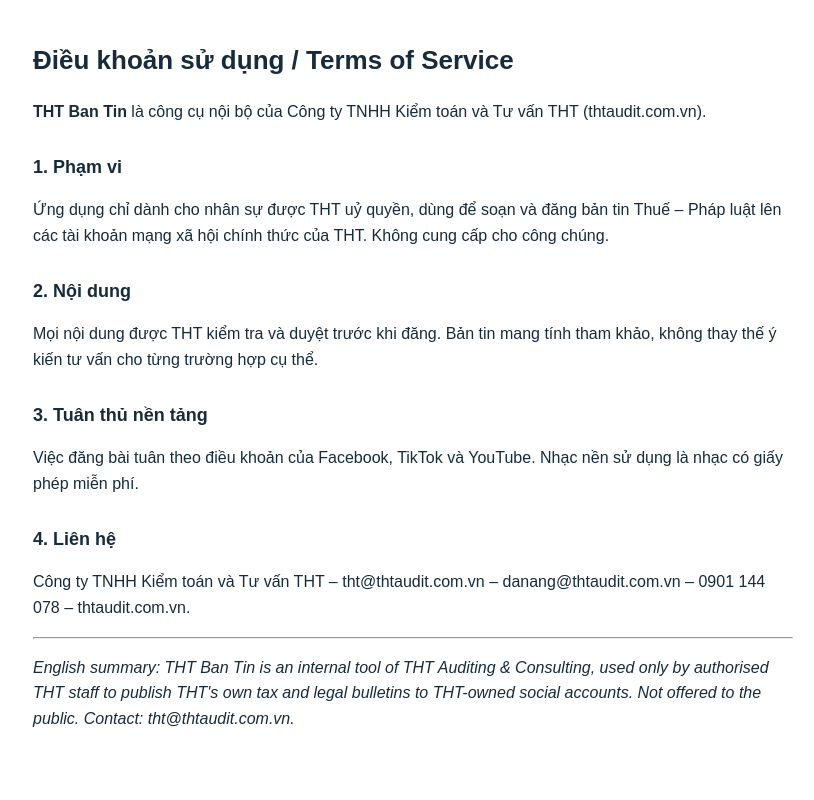
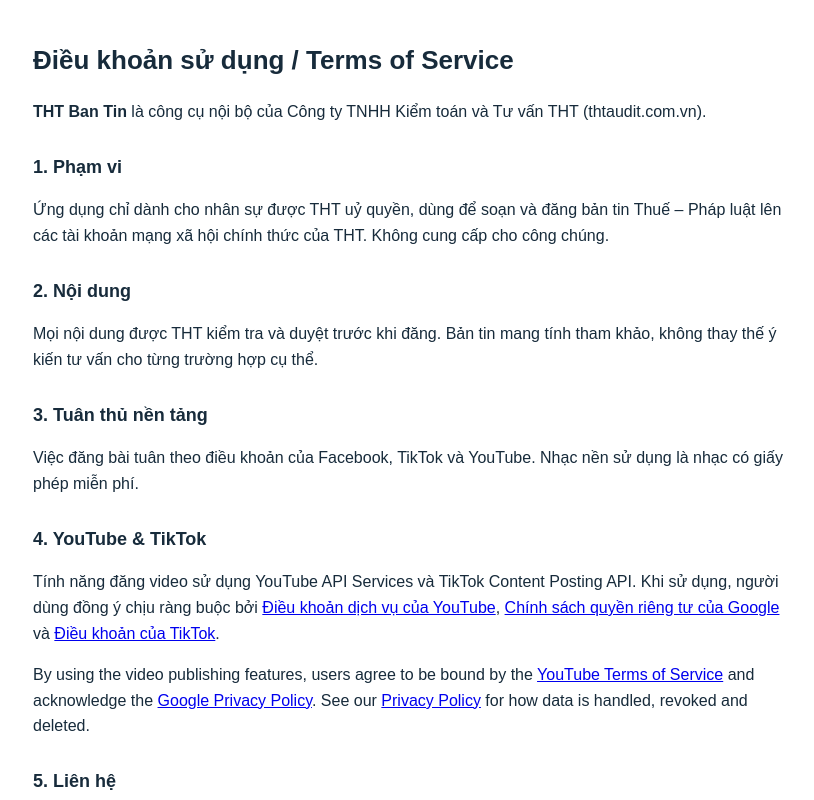
Before and after one commit to anhvncpa/tht-bantin, a plain HTML site: page public/terms.html in a window 1280 px wide. Shown: the top 800 px of the page, without its empty margins (227-1041 px from the left). Drawn offline with Linux system fonts and the light colour scheme.

Commit message:
Update terms.html

```diff
--- a/public/terms.html
+++ b/public/terms.html
@@ -11,7 +11,10 @@
 <p>Mọi nội dung được THT kiểm tra và duyệt trước khi đăng. Bản tin mang tính tham khảo, không thay thế ý kiến tư vấn cho từng trường hợp cụ thể.</p>
 <h2>3. Tuân thủ nền tảng</h2>
 <p>Việc đăng bài tuân theo điều khoản của Facebook, TikTok và YouTube. Nhạc nền sử dụng là nhạc có giấy phép miễn phí.</p>
-<h2>4. Liên hệ</h2>
+<h2>4. YouTube &amp; TikTok</h2>
+<p>Tính năng đăng video sử dụng YouTube API Services và TikTok Content Posting API. Khi sử dụng, người dùng đồng ý chịu ràng buộc bởi <a href="https://www.youtube.com/t/terms">Điều khoản dịch vụ của YouTube</a>, <a href="https://policies.google.com/privacy">Chính sách quyền riêng tư của Google</a> và <a href="https://www.tiktok.com/legal/terms-of-service">Điều khoản của TikTok</a>.</p>
+<p>By using the video publishing features, users agree to be bound by the <a href="https://www.youtube.com/t/terms">YouTube Terms of Service</a> and acknowledge the <a href="https://policies.google.com/privacy">Google Privacy Policy</a>. See our <a href="/privacy">Privacy Policy</a> for how data is handled, revoked and deleted.</p>
+<h2>5. Liên hệ</h2>
 <p>Công ty TNHH Kiểm toán và Tư vấn THT – tht@thtaudit.com.vn – danang@thtaudit.com.vn – 0901 144 078 – thtaudit.com.vn.</p>
 <hr><p><i>English summary: THT Ban Tin is an internal tool of THT Auditing &amp; Consulting, used only by authorised THT staff to publish THT's own tax and legal bulletins to THT-owned social accounts. Not offered to the public. Contact: tht@thtaudit.com.vn.</i></p>
 </body></html>
```
